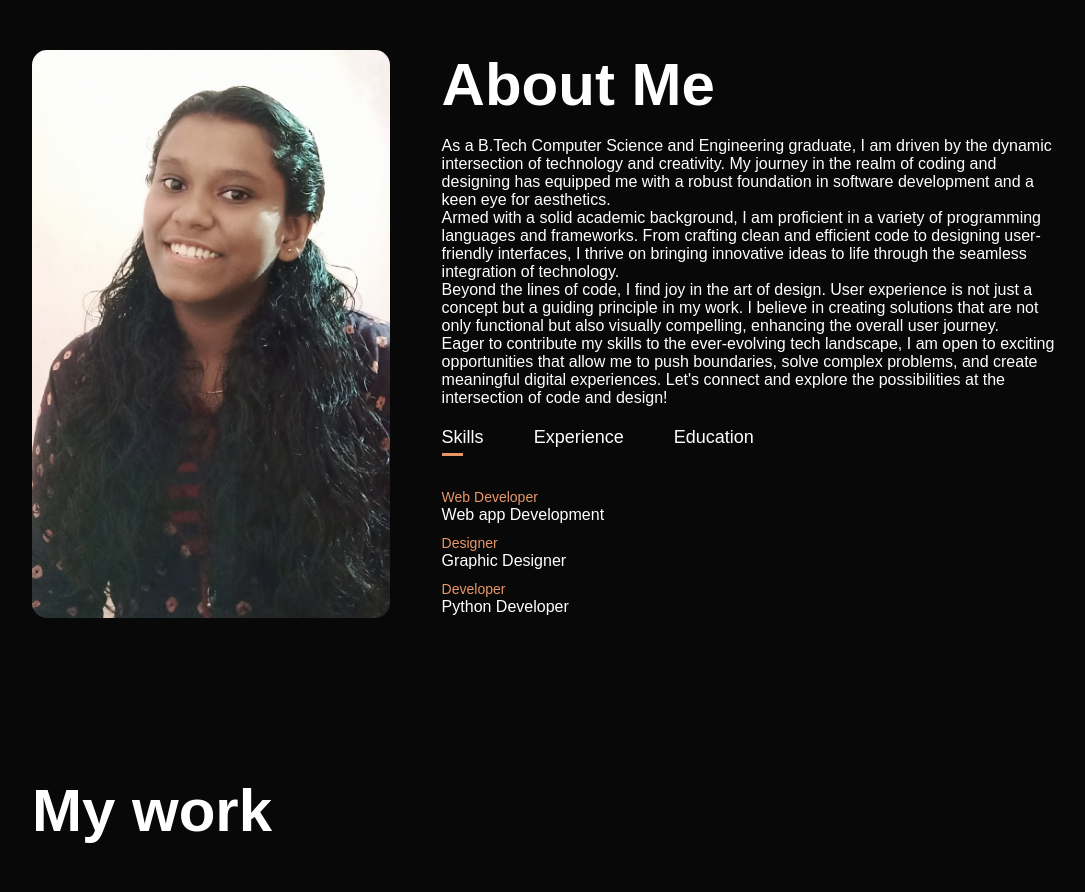
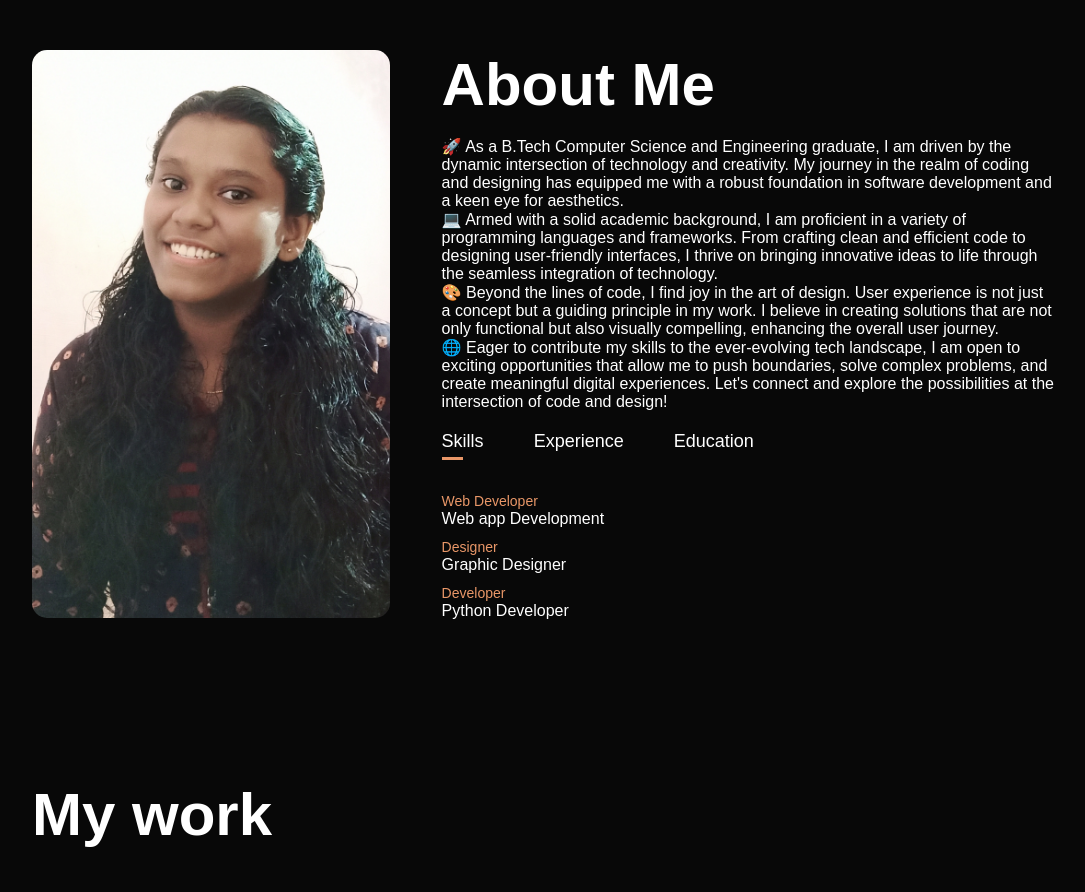
Before and after one commit to anjanaanil4556/my-portfolio, a plain HTML site: page index.html in a window 1280 px wide. Shown: the part 840-1732 px from the top of the page, without its empty margins (96-1181 px from the left). Drawn offline with Linux system fonts and the light colour scheme.

Commit message:
Update index.html

```diff
--- a/index.html
+++ b/index.html
@@ -43,13 +43,13 @@
             &nbsp;
 
 
-<p> As a B.Tech Computer Science and Engineering graduate, I am driven by the dynamic intersection of technology and creativity. My journey in the realm of coding and designing has equipped me with a robust foundation in software development and a keen eye for aesthetics. </p>
+<p>🚀 As a B.Tech Computer Science and Engineering graduate, I am driven by the dynamic intersection of technology and creativity. My journey in the realm of coding and designing has equipped me with a robust foundation in software development and a keen eye for aesthetics. </p>
 
-<p> Armed with a solid academic background, I am proficient in a variety of programming languages and frameworks. From crafting clean and efficient code to designing user-friendly interfaces, I thrive on bringing innovative ideas to life through the seamless integration of technology. </p>
+<p>💻 Armed with a solid academic background, I am proficient in a variety of programming languages and frameworks. From crafting clean and efficient code to designing user-friendly interfaces, I thrive on bringing innovative ideas to life through the seamless integration of technology. </p>
 
-<p> Beyond the lines of code, I find joy in the art of design. User experience is not just a concept but a guiding principle in my work. I believe in creating solutions that are not only functional but also visually compelling, enhancing the overall user journey. </p>
+<p>🎨 Beyond the lines of code, I find joy in the art of design. User experience is not just a concept but a guiding principle in my work. I believe in creating solutions that are not only functional but also visually compelling, enhancing the overall user journey. </p>
 
-<p> Eager to contribute my skills to the ever-evolving tech landscape, I am open to exciting opportunities that allow me to push boundaries, solve complex problems, and create meaningful digital experiences. Let's connect and explore the possibilities at the intersection of code and design! </p>
+<p>🌐 Eager to contribute my skills to the ever-evolving tech landscape, I am open to exciting opportunities that allow me to push boundaries, solve complex problems, and create meaningful digital experiences. Let's connect and explore the possibilities at the intersection of code and design! </p>
 
 
 
```
